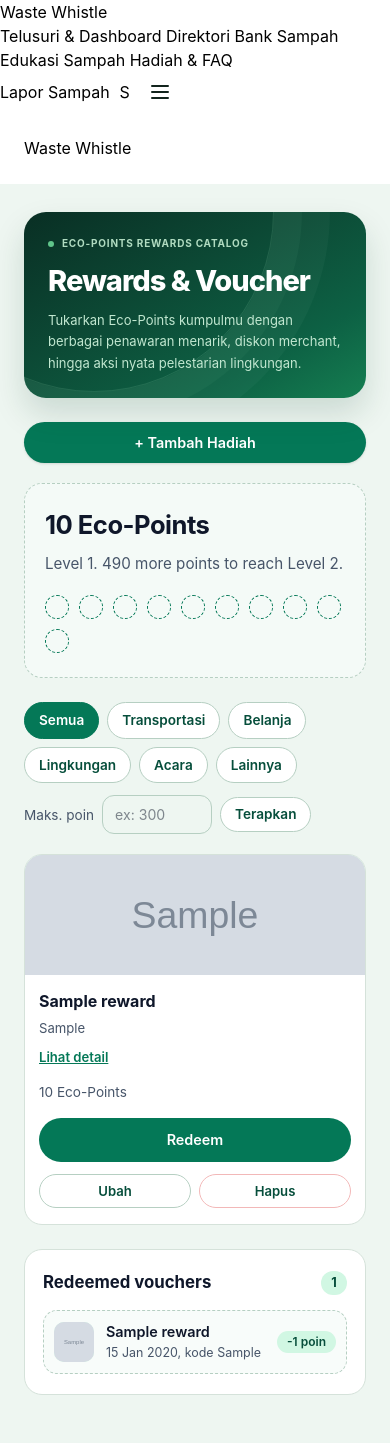
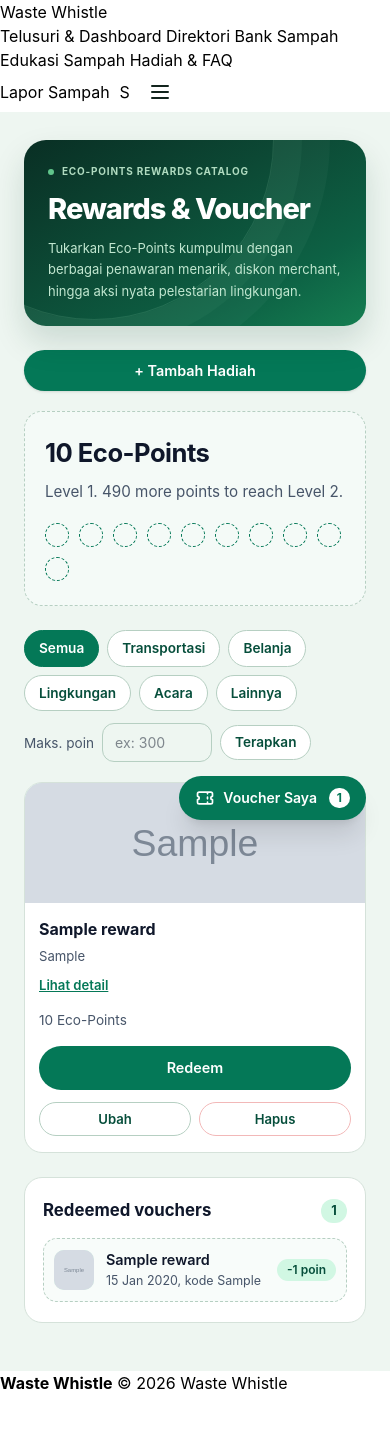
Before and after one commit to pbp-kelompok-b9/WasteWhistle, a Django app: page /rewards/ in a window 390 px wide. Shown: the top 1443 px of the page. After the commit the page ends 1390 px from the top, so only its background shows below. Run offline with Django 5.2, Linux system fonts and the light colour scheme; a user stored in the database is signed in; tables that the repository leaves empty hold one stand-in row (values such as "Sample post"); grey boxes marked "Sample" are stand-in pictures; style sheets or scripts are compiled from the project's sources.

Commit message:
feat: menambahkan tombol Voucher Saya (mobile)

```diff
--- a/static/css/input_rewards.css
+++ b/static/css/input_rewards.css
@@ -1,4 +1,5 @@
 @import "tailwindcss";
+
 
 /* Sesuaikan path relatif ini dengan lokasi file di proyekmu */
 @source "../../../templates/rewards/reward_list.html";
@@ -32,6 +33,10 @@
 @keyframes rw-toast-bar {
     from { transform: scaleX(1); }
     to   { transform: scaleX(0); }
+}
+
+html {
+    scroll-behavior: smooth;
 }
 
 /* atribut hidden tetap menang atas class display (grid/flex) */
--- a/static/css/output_rewards.css
+++ b/static/css/output_rewards.css
@@ -240,21 +240,21 @@
   .right-0 {
     right: 0px;
   }
-  .right-3 {
-    right: calc(var(--spacing) * 3);
-  }
   .right-3\.5 {
     right: calc(var(--spacing) * 3.5);
   }
+  .right-6 {
+    right: calc(var(--spacing) * 6);
+  }
   .bottom-0 {
     bottom: 0px;
   }
+  .bottom-6 {
+    bottom: calc(var(--spacing) * 6);
+  }
   .left-0 {
     left: 0px;
   }
-  .left-3 {
-    left: calc(var(--spacing) * 3);
-  }
   .left-3\.5 {
     left: calc(var(--spacing) * 3.5);
   }
@@ -263,6 +263,9 @@
   }
   .z-10 {
     z-index: 10;
+  }
+  .z-40 {
+    z-index: 40;
   }
   .z-50 {
     z-index: 50;
@@ -435,12 +429,12 @@
   .inline-flex {
     display: inline-flex;
   }
-  .table {
-    display: table;
-  }
   .h-1 {
     height: var(--spacing);
   }
+  .h-5 {
+    height: calc(var(--spacing) * 5);
+  }
   .h-6 {
     height: calc(var(--spacing) * 6);
   }
@@ -501,6 +495,9 @@
   .min-h-screen {
     min-height: 100vh;
   }
+  .w-5 {
+    width: calc(var(--spacing) * 5);
+  }
   .w-6 {
     width: calc(var(--spacing) * 6);
   }
@@ -1319,6 +1286,9 @@
   .text-\[\#16241F\] {
     color: #16241F;
   }
+  .text-\[\#047857\] {
+    color: #047857;
+  }
   .text-\[\#64766D\] {
     color: #64766D;
   }
@@ -1424,9 +1394,9 @@
     --tw-shadow: 0 1px 3px 0 var(--tw-shadow-color, rgb(0 0 0 / 0.1)), 0 1px 2px -1px var(--tw-shadow-color, rgb(0 0 0 / 0.1));
     box-shadow: var(--tw-inset-shadow), var(--tw-inset-ring-shadow), var(--tw-ring-offset-shadow), var(--tw-ring-shadow), var(--tw-shadow);
   }
-  .outline {
-    outline-style: var(--tw-outline-style);
-    outline-width: 1px;
+  .shadow-xl {
+    --tw-shadow: 0 20px 25px -5px var(--tw-shadow-color, rgb(0 0 0 / 0.1)), 0 8px 10px -6px var(--tw-shadow-color, rgb(0 0 0 / 0.1));
+    box-shadow: var(--tw-inset-shadow), var(--tw-inset-ring-shadow), var(--tw-ring-offset-shadow), var(--tw-ring-shadow), var(--tw-shadow);
   }
   .filter {
     filter: var(--tw-blur,) var(--tw-brightness,) var(--tw-contrast,) var(--tw-grayscale,) var(--tw-hue-rotate,) var(--tw-invert,) var(--tw-saturate,) var(--tw-sepia,) var(--tw-drop-shadow,);
@@ -2000,26 +1974,6 @@ body:has(.rewards-page) > header:not(.topbar) {
   inherits: false;
   initial-value: 0;
 }
-@property --tw-rotate-x {
-  syntax: "*";
-  inherits: false;
-}
-@property --tw-rotate-y {
-  syntax: "*";
-  inherits: false;
-}
-@property --tw-rotate-z {
-  syntax: "*";
-  inherits: false;
-}
-@property --tw-skew-x {
-  syntax: "*";
-  inherits: false;
-}
-@property --tw-skew-y {
-  syntax: "*";
-  inherits: false;
-}
 @property --tw-border-style {
   syntax: "*";
   inherits: false;
@@ -2144,11 +2098,6 @@ body:has(.rewards-page) > header:not(.topbar) {
   inherits: false;
   initial-value: 0 0 #0000;
 }
-@property --tw-outline-style {
-  syntax: "*";
-  inherits: false;
-  initial-value: solid;
-}
 @property --tw-blur {
   syntax: "*";
   inherits: false;
@@ -2205,6 +2154,11 @@ body:has(.rewards-page) > header:not(.topbar) {
 @property --tw-duration {
   syntax: "*";
   inherits: false;
+}
+@property --tw-outline-style {
+  syntax: "*";
+  inherits: false;
+  initial-value: solid;
 }
 @layer properties {
   @supports ((-webkit-hyphens: none) and (not (margin-trim: inline))) or ((-moz-orient: inline) and (not (color:rgb(from red r g b)))) {
@@ -2212,11 +2166,6 @@ body:has(.rewards-page) > header:not(.topbar) {
       --tw-translate-x: 0;
       --tw-translate-y: 0;
       --tw-translate-z: 0;
-      --tw-rotate-x: initial;
-      --tw-rotate-y: initial;
-      --tw-rotate-z: initial;
-      --tw-skew-x: initial;
-      --tw-skew-y: initial;
       --tw-border-style: solid;
       --tw-gradient-position: initial;
       --tw-gradient-from: #0000;
--- a/templates/reward_list.html
+++ b/templates/reward_list.html
@@ -14,7 +14,7 @@
 
 {% block content %}
 
-<main class="min-h-screen bg-[#eef6f1] text-[#0f172a] py-7 pb-12">
+<main class="rewards-page min-h-screen bg-[#eef6f1] text-[#0f172a] py-7 pb-12">
   <div class="mx-auto max-w-[1200px] px-6">
 
     <!-- REWARDS HERO BANNER MEWAH -->
@@ -91,7 +91,7 @@
       </div>
 
       <!-- ===== voucher dan riwayat poin ===== -->
-      <aside aria-label="Voucher yang sudah ditukar"
+      <aside id="redeemed-panel" aria-label="Voucher yang sudah ditukar"
              class="min-w-0 bg-white border border-rw-border rounded-[18px] px-[18px] py-5 min-[861px]:sticky min-[861px]:top-6">
         <div class="flex items-center justify-between gap-2 mb-3.5">
           <h2 class="m-0 text-[1.05rem] font-bold">Redeemed vouchers</h2>
@@ -108,6 +108,14 @@
     </div>
   </div>
 </main>
+
+<a href="#redeemed-panel" id="mobile-redeemed-btn" class="fixed bottom-6 right-6 z-40 lg:hidden flex items-center gap-2 rounded-full bg-[#047857] px-4 py-3 text-sm font-semibold text-white shadow-xl transition-all hover:bg-[#064e3b] focus:outline-none focus:ring-3 focus:ring-[#86d9b4] cursor-pointer">
+  <svg class="h-5 w-5" fill="none" stroke="currentColor" stroke-width="2" viewBox="0 0 24 24">
+    <path stroke-linecap="round" stroke-linejoin="round" d="M15 5v2m0 4v2m0 4v2M5 5a2 2 0 00-2 2v3a2 2 0 110 4v3a2 2 0 002 2h14a2 2 0 002-2v-3a2 2 0 110-4V7a2 2 0 00-2-2H5z"></path>
+  </svg>
+  <span>Voucher Saya</span>
+  <span id="mobile-redeemed-badge" class="ml-1 rounded-full bg-white px-2 py-0.5 text-xs font-bold text-[#047857]" hidden>0</span>
+</a>
 
 {% if is_petugas %}
   {% include 'rewards/reward_form_modal.html' %}
@@ -176,6 +184,17 @@
   const pointsDots = document.getElementById('points-dots');
   const redeemedCount = document.getElementById('redeemed-count');
   const redeemedList = document.getElementById('redeemed-list');
+
+  const mobileBtn = document.getElementById('mobile-redeemed-btn');
+  if (mobileBtn) {
+    mobileBtn.addEventListener('click', function(e) {
+      e.preventDefault();
+      const target = document.getElementById('redeemed-panel');
+      if (target) {
+        target.scrollIntoView({ behavior: 'smooth', block: 'start' });
+      }
+    });
+  }
 
   // state
   let kategoriAktif = "{{ kategori_aktif|escapejs }}";
@@ -350,6 +369,17 @@
 
     redeemedCount.hidden = false;
     redeemedCount.textContent = me.redemptions.length;
+
+    const mobileBadge = document.getElementById('mobile-redeemed-badge');
+    if (mobileBadge) {
+      if (me.redemptions.length > 0) {
+        mobileBadge.hidden = false;
+        mobileBadge.textContent = me.redemptions.length;
+      } else {
+        mobileBadge.hidden = true;
+      }
+    }
+
     redeemedList.innerHTML = me.redemptions.length
       ? me.redemptions.map(function (v) {
           const img = v.gambar
@@ -508,6 +538,7 @@
   // dikirim oleh modal setelah berhasil tambah atau ubah
   document.addEventListener('rewards:changed', function () { fetchRewards({ silent: true }); });
 
+
   {% for message in messages %}
   showToast("{{ message|escapejs }}", "{{ message.tags|default:'info' }}");
   {% endfor %}
```
Also changed, not shown: other parts of static/css/output_rewards.css (+14 -49 lines).
